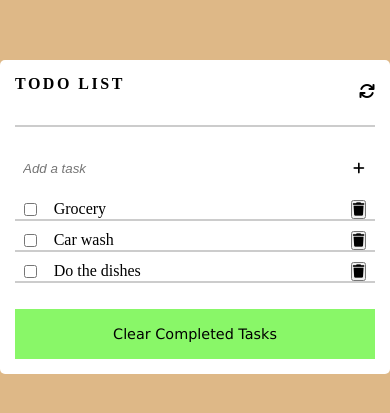
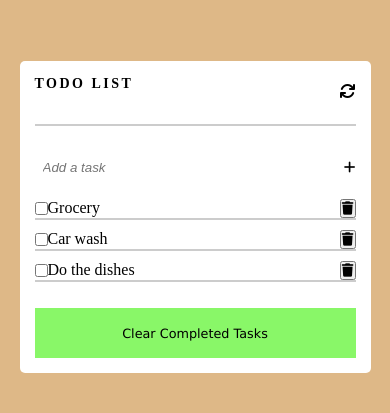
Before and after one commit to AbuTalha3/TodoList-RM, a website built with webpack: page src/index.html in a window 390 px wide. Shown: the part 205-618 px from the top of the page. Built offline with nearby package versions, Linux system fonts and the light colour scheme.

Commit message:
Added media query for different screen sizes

```diff
--- a/src/style.css
+++ b/src/style.css
@@ -102,3 +102,26 @@ hr {
   outline: none;
   cursor: pointer;
 }
+
+/* Media Query for Small Screens */
+@media (max-width: 768px) {
+  .container {
+    width: 90%; /* Adjust as needed */
+  }
+
+  #todo-form input {
+    width: 100%; /* Full width on small screens */
+  }
+
+  .todo-item-container p {
+    width: 100%; /* Full width on small screens */
+  }
+
+  .clear-it {
+    font-size: 0.8rem; /* Adjust font size for smaller screens */
+  }
+
+  .heading h2 {
+    font-size: 14px; /* Adjust font size for smaller screens */
+  }
+}
```
